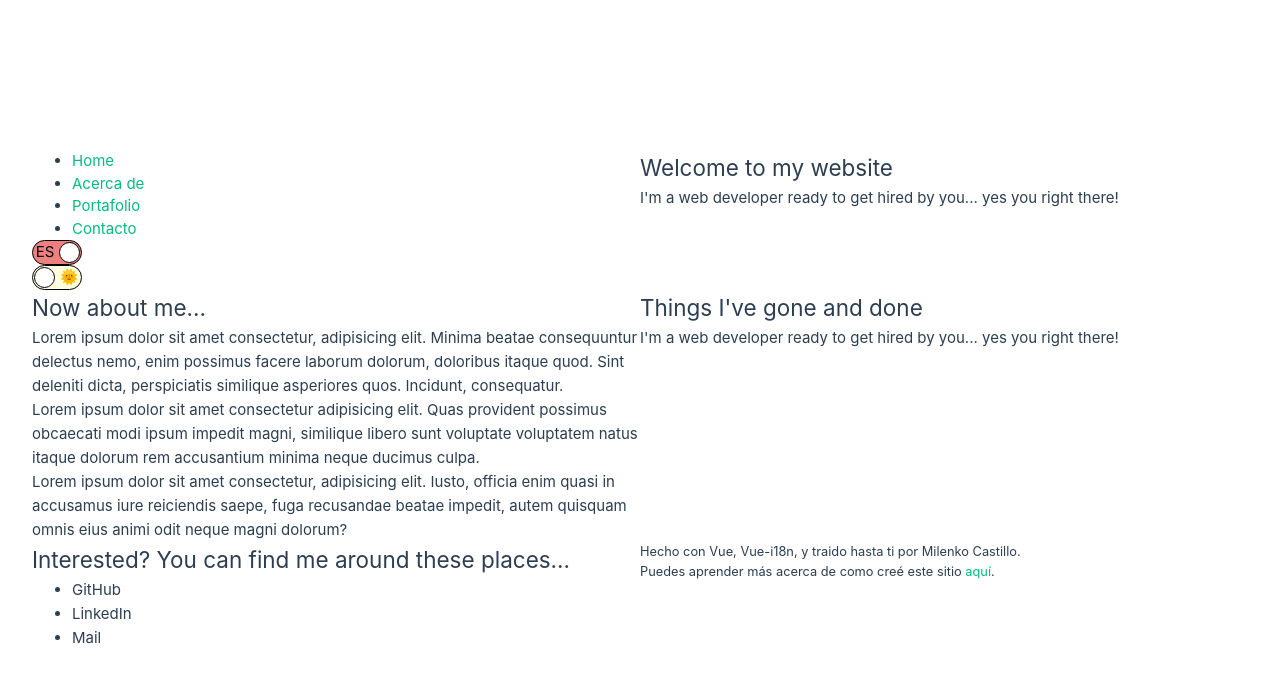
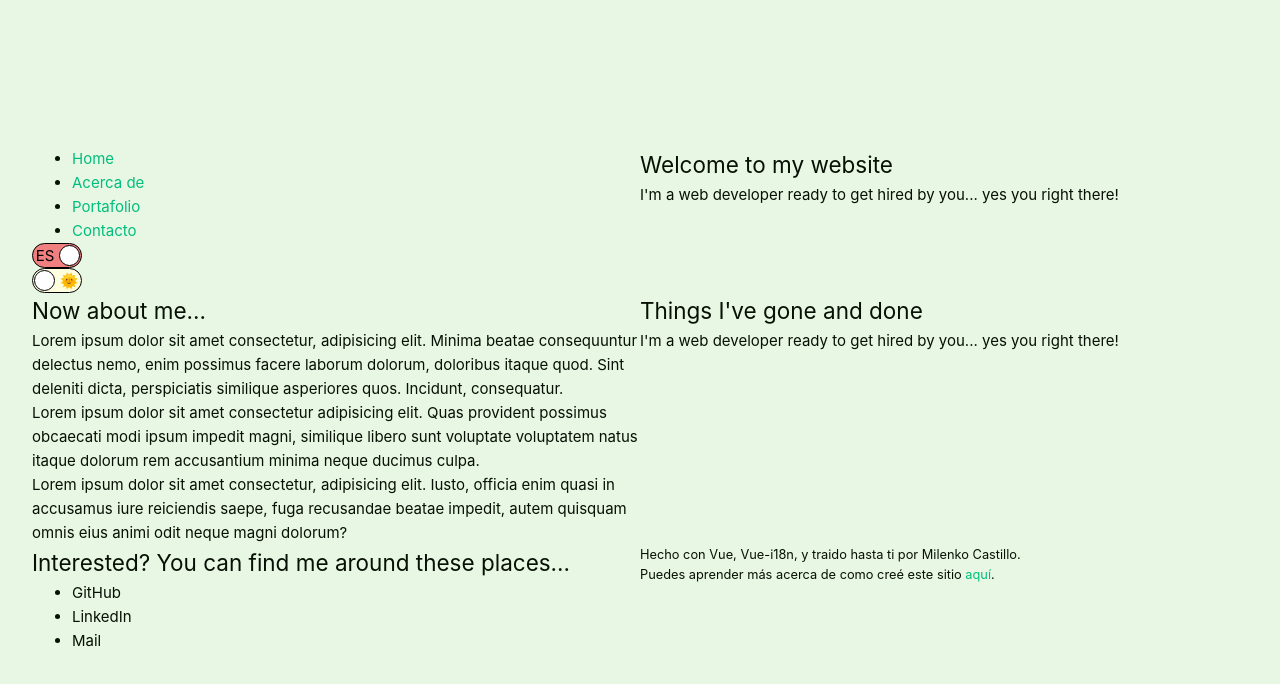
Before and after one commit to stixbunny/portfolio, a Vue app: page / in a window 1280 px wide. Shown: the top 684 px of the page. Built offline with nearby package versions, Linux system fonts and the light colour scheme.

Commit message:
colors + cleanup

```diff
--- a/src/App.vue
+++ b/src/App.vue
@@ -13,30 +13,4 @@ import TheMain from './components/TheMain.vue';
 </template>
 
 <style scoped>
-header {
-  line-height: 1.5;
-}
-
-.logo {
-  display: block;
-  margin: 0 auto 2rem;
-}
-
-@media (min-width: 1024px) {
-  header {
-    display: flex;
-    place-items: center;
-    padding-right: calc(var(--section-gap) / 2);
-  }
-
-  .logo {
-    margin: 0 2rem 0 0;
-  }
-
-  header .wrapper {
-    display: flex;
-    place-items: flex-start;
-    flex-wrap: wrap;
-  }
-}
 </style>
--- a/src/assets/base.css
+++ b/src/assets/base.css
@@ -1,52 +1,35 @@
 /* color palette from <https://github.com/vuejs/theme> */
 :root {
   color-scheme: light dark;
-  --vt-c-white: #ffffff;
-  --vt-c-white-soft: #f8f8f8;
-  --vt-c-white-mute: #f2f2f2;
 
-  --vt-c-black: #181818;
-  --vt-c-black-soft: #222222;
-  --vt-c-black-mute: #282828;
+  --light-text: hsl(105, 60%, 4%);
+  --light-background: hsl(108, 56%, 93%);
+  --light-primary: hsl(138, 56%, 64%);
+  --light-secondary: hsl(290, 55%, 87%);
+  --light-accent: hsl(318, 56%, 47%);
 
-  --vt-c-indigo: #2c3e50;
-
-  --vt-c-divider-light-1: rgba(60, 60, 60, 0.29);
-  --vt-c-divider-light-2: rgba(60, 60, 60, 0.12);
-  --vt-c-divider-dark-1: rgba(84, 84, 84, 0.65);
-  --vt-c-divider-dark-2: rgba(84, 84, 84, 0.48);
-
-  --vt-c-text-light-1: var(--vt-c-indigo);
-  --vt-c-text-light-2: rgba(60, 60, 60, 0.66);
-  --vt-c-text-dark-1: var(--vt-c-white);
-  --vt-c-text-dark-2: rgba(235, 235, 235, 0.64);
+  --dark-text: hsl(108, 56%, 93%);
+  --dark-background: hsl(105, 60%, 4%);
+  --dark-primary: hsl(138, 56%, 64%);
+  --dark-secondary: hsl(291, 54%, 7%);
+  --dark-accent: hsl(318, 56%, 77%);
 }
 
 /* semantic color variables for this project */
 :root {
-  --color-background: var(--vt-c-white);
-  --color-background-soft: var(--vt-c-white-soft);
-  --color-background-mute: var(--vt-c-white-mute);
-
-  --color-border: var(--vt-c-divider-light-2);
-  --color-border-hover: var(--vt-c-divider-light-1);
-
-  --color-heading: var(--vt-c-text-light-1);
-  --color-text: var(--vt-c-text-light-1);
-
-  --section-gap: 160px;
+  --color-text: var(--light-text);
+  --color-background: var(--light-background);
+  --color-primary: var(var(--light-primary));
+  --color-secondary: var(--light-secondary);
+  --color-accent: var(--light-accent);
 }
 
 [color-scheme='dark'] {
-  --color-background: var(--vt-c-black);
-  --color-background-soft: var(--vt-c-black-soft);
-  --color-background-mute: var(--vt-c-black-mute);
-
-  --color-border: var(--vt-c-divider-dark-2);
-  --color-border-hover: var(--vt-c-divider-dark-1);
-
-  --color-heading: var(--vt-c-text-dark-1);
-  --color-text: var(--vt-c-text-dark-2);
+  --color-text: var(--dark-text);
+  --color-background: var(--dark-background);
+  --color-primary: var(var(--dark-primary));
+  --color-secondary: var(--dark-secondary);
+  --color-accent: var(--dark-accent);
 }
 
 *,
@@ -62,8 +45,8 @@ body {
   color: var(--color-text);
   background-color: var(--color-background);
   transition:
-    color 0.5s,
-    background-color 0.5s;
+    color 0.3s,
+    background-color 0.3s;
   line-height: 1.6;
   font-family:
     Inter,
```
